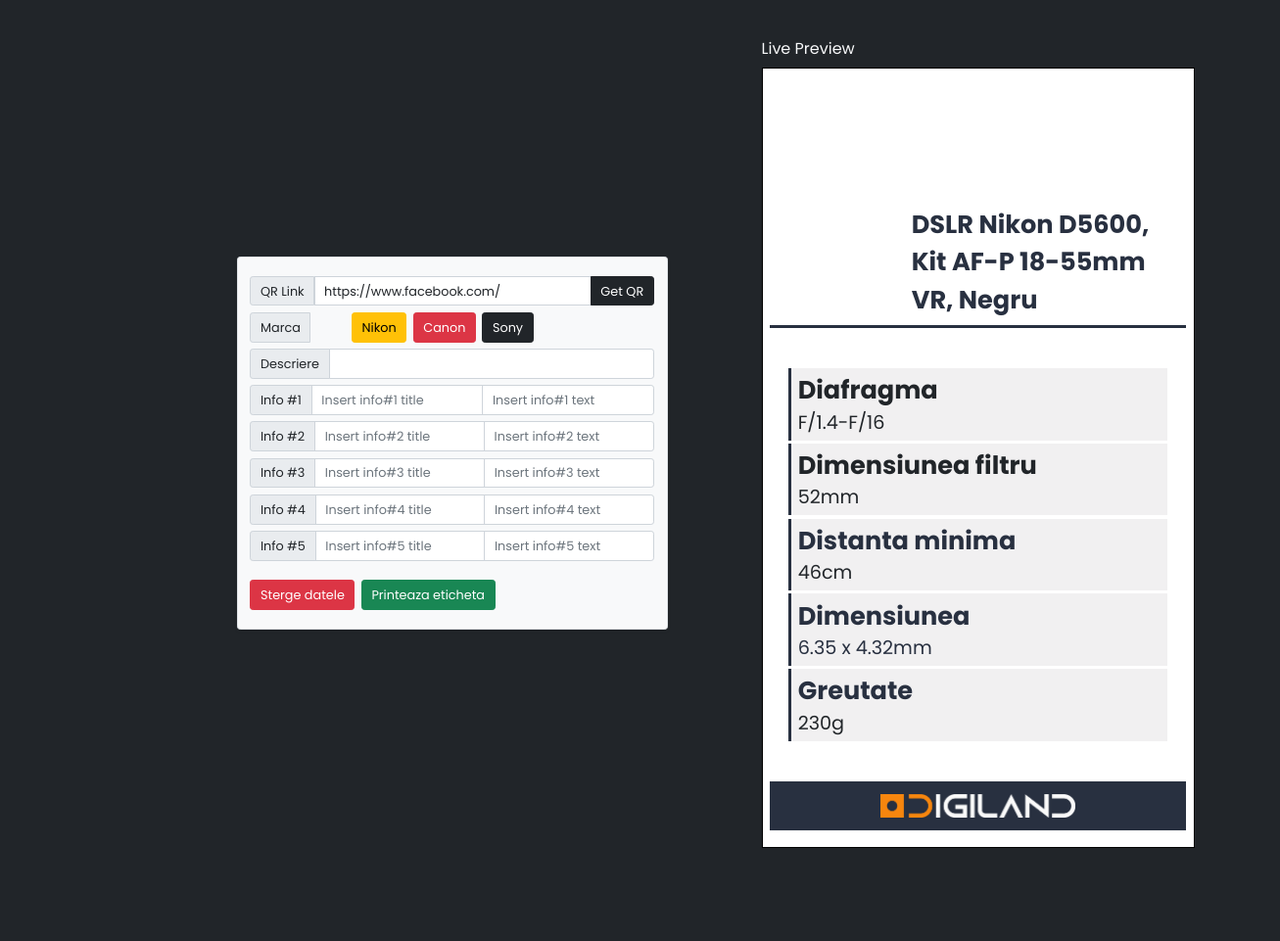
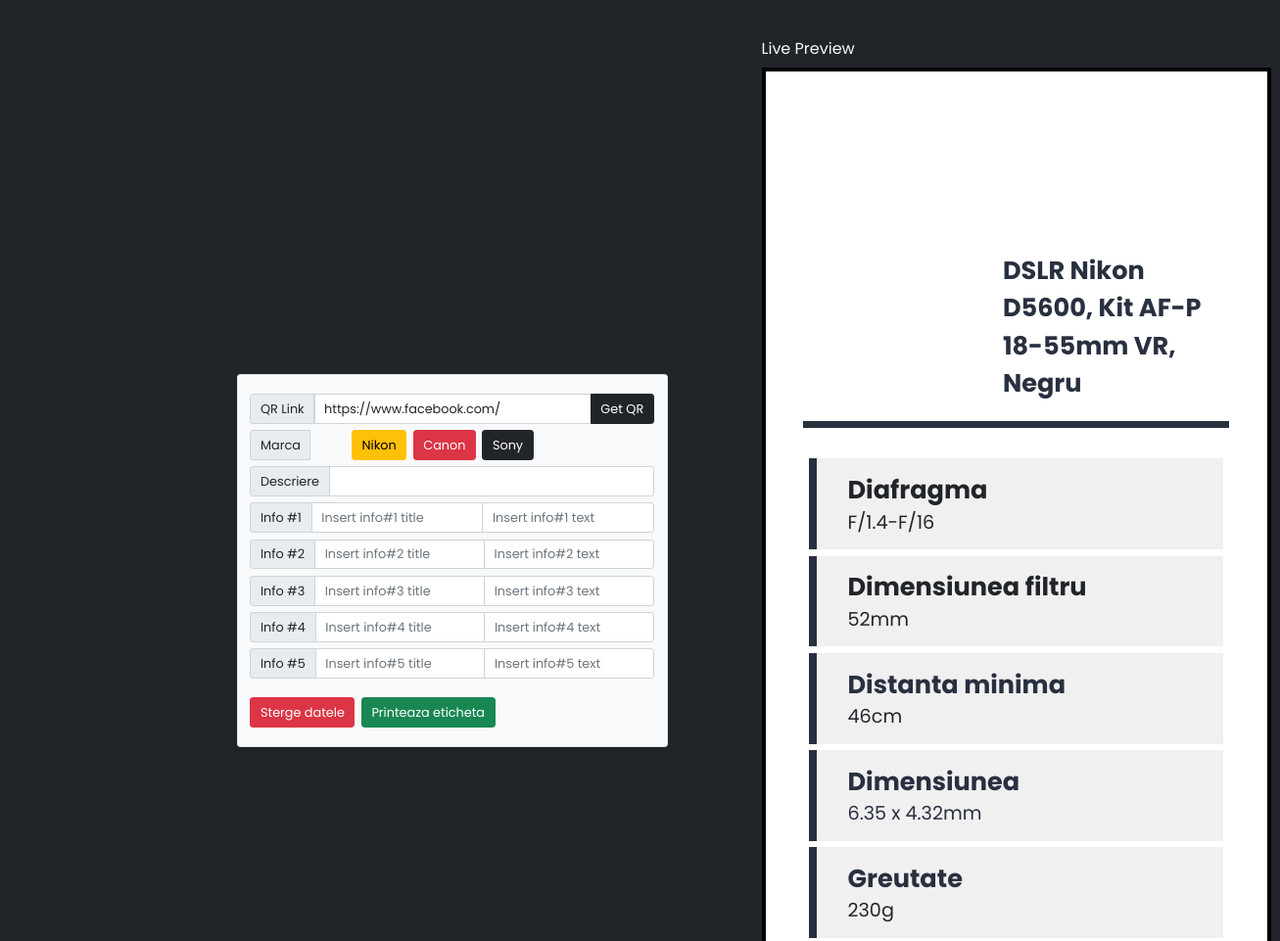
Before and after one commit to AlexCruceru2112/etichete, a website: page index.html in a window 1280 px wide. Shown: the top 961 px of the page at 98% size, 1307 px wide, since content can reach past the window. Before the commit the page ends 904 px from the top, so only its background shows below. Drawn offline with nearby package versions, Linux system fonts and the light colour scheme.

Commit message:
Update index.html

```diff
--- a/index.html
+++ b/index.html
@@ -167,11 +167,16 @@
 
       <div class="container m-5">
         <div class="text-light lead fw-normal mb-2">Live Preview</div>
-        <div style="border: 2px solid black">
+
         <div
-            class="p-2 border border-light border-2"
+          class="p-5"
           id="eticheta"
-            style="width: 550px; height: 994px; background-color: #fff"
+          style="
+            width: 650px;
+            height: 1297px;
+            background-color: #fff;
+            border: 5px solid black;
+          "
         >
           <div
             class="mb-2"
@@ -186,19 +191,15 @@
 
           <!--qr & descriere div-->
           <div
-              class="d-flex align-items-center justify-content-between p-2"
-              style="
-                border-bottom: 4px solid #283040ff;
-                width: 100%;
-                padding-bottom: 100px;
-              "
+            class="d-flex align-items-start justify-content-between p-4"
+            style="border-bottom: 9px solid #283040ff; width: 100%"
           >
             <!--qr div-->
-              <canvas id="qrcode" style="width: 125px; height: 125px"></canvas>
+            <canvas id="qrcode" style="width: 175px; height: 175px"></canvas>
 
             <!--descriere div-->
             <div
-                class="ms-5"
+              class="ms-5 px-2"
               id="previewNume"
               style="
                 text-align: left;
@@ -213,29 +214,21 @@
           </div>
 
           <!--lista div-->
-            <div class="d-flex flex-column my-4 p-4">
+          <div class="d-flex flex-column my-4 p-2">
             <!--col div-->
-              <div class="d-flex my-1" style="background-color: #241c1f10">
-                <div style="background-color: #283040ff; width: 4px"></div>
-                <div
-                  class="d-flex flex-column ms-1 p-1"
-                  style="font-size: 32px"
-                >
+            <div class="d-flex my-2" style="background-color: #241c1f10">
+              <div style="background-color: #283040ff; width: 9px"></div>
+              <div class="d-flex flex-column ms-4 p-3" style="font-size: 32px">
                 <div id="prevInfo1Title" style="font-weight: 700">
                   Diafragma
                 </div>
-                  <div id="prevInfo1Text" style="font-size: 24px">
-                    F/1.4-F/16
-                  </div>
+                <div id="prevInfo1Text" style="font-size: 24px">F/1.4-F/16</div>
               </div>
             </div>
             <!--col div-->
             <div class="d-flex" style="background-color: #241c1f10">
-                <div style="background-color: #283040ff; width: 4px"></div>
-                <div
-                  class="d-flex flex-column ms-1 p-1"
-                  style="font-size: 32px"
-                >
+              <div style="background-color: #283040ff; width: 9px"></div>
+              <div class="d-flex flex-column ms-4 p-3" style="font-size: 32px">
                 <div id="prevInfo2Title" style="font-weight: 700">
                   Dimensiunea filtru
                 </div>
@@ -243,12 +236,9 @@
               </div>
             </div>
             <!--col div-->
-              <div class="d-flex my-1" style="background-color: #241c1f10">
-                <div style="background-color: #283040ff; width: 4px"></div>
-                <div
-                  class="d-flex flex-column ms-1 p-1"
-                  style="font-size: 32px"
-                >
+            <div class="d-flex my-2" style="background-color: #241c1f10">
+              <div style="background-color: #283040ff; width: 9px"></div>
+              <div class="d-flex flex-column ms-4 p-3" style="font-size: 32px">
                 <div
                   id="prevInfo3Title"
                   style="color: #283040ff; font-weight: 700"
@@ -260,9 +250,9 @@
             </div>
             <!--col div-->
             <div class="d-flex" style="background-color: #241c1f10">
-                <div style="background-color: #283040ff; width: 4px"></div>
+              <div style="background-color: #283040ff; width: 9px"></div>
               <div
-                  class="d-flex flex-column ms-1 p-1"
+                class="d-flex flex-column ms-4 p-3"
                 style="color: #283040ff; font-size: 32px"
               >
                 <div
@@ -277,12 +267,9 @@
               </div>
             </div>
             <!--col div-->
-              <div class="d-flex my-1" style="background-color: #241c1f10">
-                <div style="background-color: #283040ff; width: 4px"></div>
-                <div
-                  class="d-flex flex-column ms-1 p-1"
-                  style="font-size: 32px"
-                >
+            <div class="d-flex my-2" style="background-color: #241c1f10">
+              <div style="background-color: #283040ff; width: 9px"></div>
+              <div class="d-flex flex-column ms-4 p-3" style="font-size: 32px">
                 <div
                   id="prevInfo5Title"
                   style="font-weight: 700; color: #283040ff"
@@ -296,11 +283,10 @@
 
           <!--footer div-->
           <div
-              class="p-3 d-flex align-items-center justify-content-center"
+            class="p-4 d-flex align-items-center justify-content-center"
             style="background-color: #283040ff"
           >
             <img src="./logoDigiland.png" class="img-fluid w-50" />
-            </div>
           </div>
         </div>
       </div>
```
Lines whose indentation alone changed are shown as unchanged.
